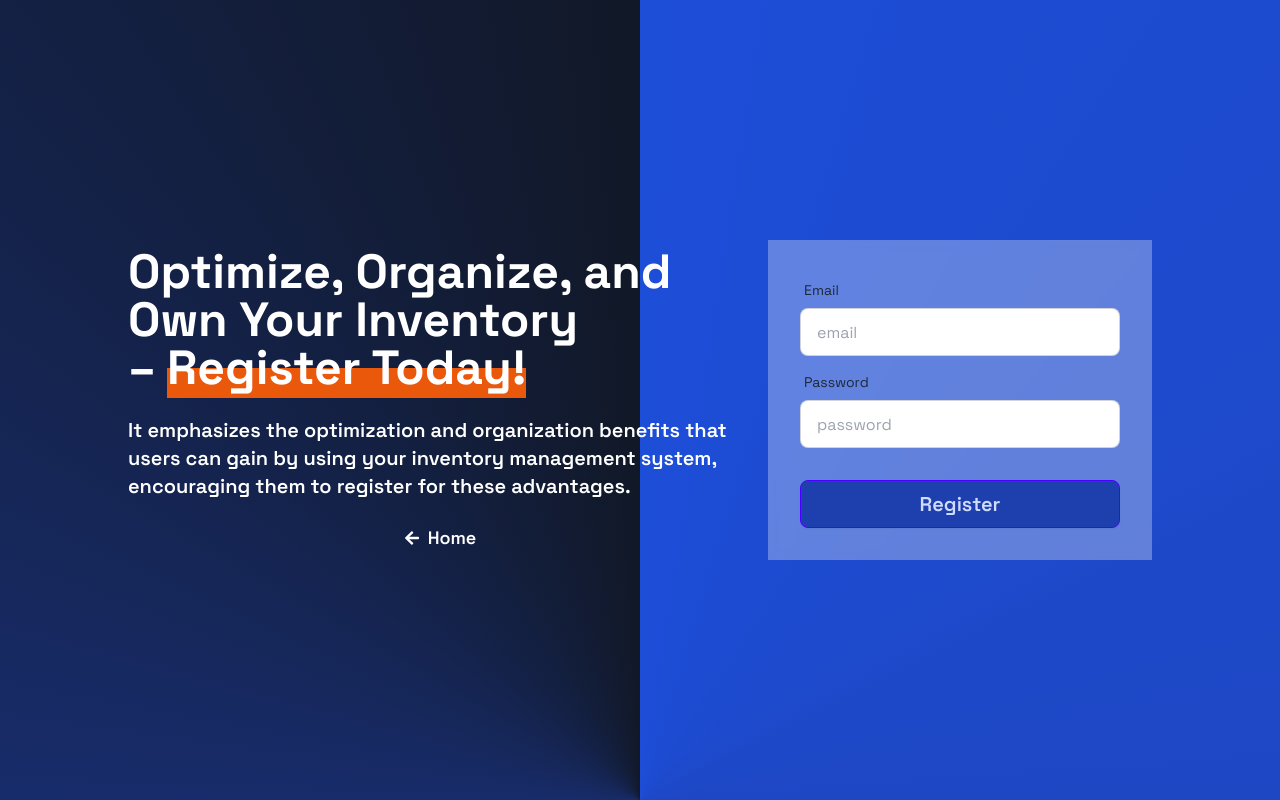
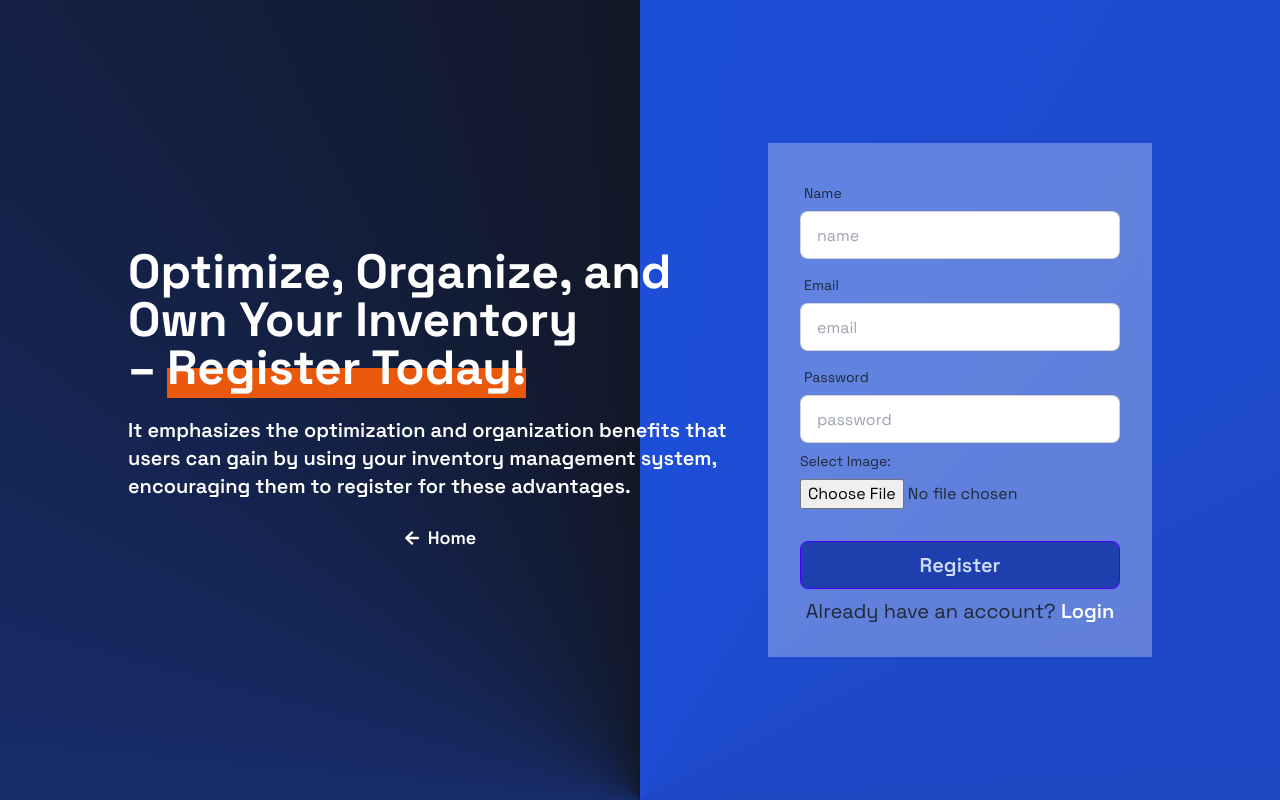
Before and after one commit to abrarcuet96/Inventory-Management-Website-Frontend, a React (Vite) app: page /register in a window 1280 px wide. Built offline with nearby package versions, Linux system fonts and the light colour scheme; no server answers.

Commit message:
registration page done

```diff
--- a/package.json
+++ b/package.json
@@ -10,10 +10,13 @@
     "preview": "vite preview"
   },
   "dependencies": {
+    "axios": "^1.6.2",
+    "firebase": "^10.6.0",
     "localforage": "^1.10.0",
     "match-sorter": "^6.3.1",
     "react": "^18.2.0",
     "react-dom": "^18.2.0",
+    "react-hot-toast": "^2.4.1",
     "react-icons": "^4.12.0",
     "react-router-dom": "^6.20.0",
     "sort-by": "^1.2.0"
--- a/src/Routes/Routes.jsx
+++ b/src/Routes/Routes.jsx
@@ -4,7 +4,7 @@ import Home from "../pages/Home/Home";
 import Register from "../pages/Register/Register";
 import Login from "../pages/Login/Login";
 
-export const myRoutes= createBrowserRouter([
+const myRoutes= createBrowserRouter([
     {
         path: '/',
         element: <MainLayout></MainLayout>,
--- /dev/null
+++ b/src/hooks/useAuth.jsx
@@ -0,0 +1,9 @@
+import { useContext } from "react";
+import { AuthContext } from "../providers/AuthProvider";
+
+const useAuth = () => {
+    const auth = useContext(AuthContext);
+    return auth;
+};
+
+export default useAuth;
--- a/src/main.jsx
+++ b/src/main.jsx
@@ -3,11 +3,14 @@ import ReactDOM from 'react-dom/client'
 import './index.css'
 import { RouterProvider } from 'react-router-dom'
 import myRoutes from './Routes/Routes'
+import AuthProvider from './providers/AuthProvider'
 
 ReactDOM.createRoot(document.getElementById('root')).render(
   <React.StrictMode>
-    <div className=''>
-      <RouterProvider router={myRoutes} />
-    </div>
+
+      <AuthProvider>
+        <RouterProvider router={myRoutes} />
+      </AuthProvider>
+
   </React.StrictMode>,
 )
--- a/src/pages/Register/Register.jsx
+++ b/src/pages/Register/Register.jsx
@@ -1,8 +1,52 @@
+import toast, { Toaster } from "react-hot-toast";
 import { FaArrowLeft } from "react-icons/fa";
-import { Link } from "react-router-dom";
+import { Link, useNavigate } from "react-router-dom";
+import useAuth from "../../hooks/useAuth";
+import axios from "axios";
+import { ImSpinner9 } from "react-icons/im";
 const Register = () => {
-    const highlightText={
+    const { createUser, updateUserProfile, loading, setLoading} = useAuth();
+    const navigate= useNavigate();
+    const highlightText = {
         background: 'linear-gradient(to bottom, transparent 50%, #EA580C 50%)'
+    }
+    const handleRegister = async e => {
+        setLoading(true);
+        e.preventDefault();
+        const form = e.target;
+        const name = form.name.value;
+        const email = form.email.value;
+        const password = form.password.value;
+        const image = form.image.files[0];
+        const formData = new FormData();
+        formData.append('image', image);
+        const {data}= await axios.post(`https://api.imgbb.com/1/upload?key=409d63a85c8999929d0d38334663991f`,formData);
+        // console.log(data);
+        console.log(name, email, password, data.data.display_url);
+        if (password.length < 6) {
+            toast.error('Password should be at least 6 characters or long');
+            return;
+        }
+        else if (!/^(?=.*[A-Z]).+$/.test(password)) {
+            toast.error('Your password should have at least one upper case character');
+            return;
+        }
+        else if (!/^(?=.*[\W_]).+$/.test(password)) {
+            toast.error('Your password should have at least one special character');
+            return;
+        }
+        createUser(email, password)
+            .then(res => {
+                console.log(res.user);
+                updateUserProfile(name, data.data.display_url);
+                toast.success('User Created Successfully');
+                setLoading(false);
+                navigate('/');
+            })
+            .catch(err => {
+                console.log(err);
+                toast.error(err.message);
+            })
     }
     return (
         <div>
@@ -19,28 +63,53 @@ const Register = () => {
                         </Link>
                     </div>
                     <div className="card shrink-0 w-1/2 max-w-sm  backdrop-blur-sm bg-white/30 rounded-none">
-                        <form className="card-body">
+                        <form onSubmit={handleRegister} className="card-body">
+                            <div className="form-control">
+                                <label className="label">
+                                    <span className="label-text">Name</span>
+                                </label>
+                                <input type="text" name="name" placeholder="name" className="input input-bordered" required />
+                            </div>
                             <div className="form-control">
                                 <label className="label">
                                     <span className="label-text">Email</span>
                                 </label>
-                                <input type="email" placeholder="email" className="input input-bordered" required />
+                                <input type="email" name="email" placeholder="email" className="input input-bordered" required />
                             </div>
                             <div className="form-control">
                                 <label className="label">
                                     <span className="label-text">Password</span>
                                 </label>
-                                <input type="password" placeholder="password" className="input input-bordered" required />
+                                <input type="password" name="password" placeholder="password" className="input input-bordered" required />
+                            </div>
+                            <div>
+                                <label htmlFor='image' className='block mb-2 text-sm'>
+                                    Select Image:
+                                </label>
+                                <input
+                                    required
+                                    type='file'
+                                    id='image'
+                                    name='image'
+                                    accept='image/*'
+                                />
                             </div>
                             <div className="form-control mt-6">
-                                <button className="btn btn-primary bg-blue-800 text-xl">Register</button>
+                                <button className="btn btn-primary bg-blue-800 text-xl">
+                                    {
+                                        loading ? <ImSpinner9 className="animate-spin"/> : <p>Register</p>
+                                    }
+                                </button>
+
                             </div>
+                            <p className="text-center text-xl">Already have an account? <Link to="/login" className="font-semibold text-white">Login</Link></p>
                         </form>
                     </div>
                 </div>
 
 
             </div>
+            <Toaster></Toaster>
         </div>
     );
 };
--- /dev/null
+++ b/src/providers/AuthProvider.jsx
@@ -0,0 +1,66 @@
+import { createContext, useEffect, useState } from "react";
+import { GoogleAuthProvider, createUserWithEmailAndPassword, getAuth, onAuthStateChanged, signInWithEmailAndPassword, signInWithPopup, signOut, updateProfile } from "firebase/auth"
+import app from "../../firebase/firebase.config";
+export const AuthContext = createContext(null);
+const auth = getAuth(app);
+const AuthProvider = ({ children }) => {
+    const [user, setUser] = useState(null);
+    const [loading, setLoading] = useState(true);
+    // Google Authentication Setup:
+    const googleProvider = new GoogleAuthProvider();
+    const googleSignIn = () => {
+        setLoading(true);
+        return signInWithPopup(auth, googleProvider);
+    }
+    // Email and Password Authentication Setup:
+    // creating user:
+    const createUser = (email, password) => {
+        setLoading(true);
+        return createUserWithEmailAndPassword(auth, email, password);
+    }
+    // sign in user:
+    const signIn = (email, password) => {
+        setLoading(true);
+        return signInWithEmailAndPassword(auth, email, password);
+    }
+    // update user profile:
+    const updateUserProfile=(name, photo)=>{
+        return updateProfile(auth.currentUser, {
+            displayName: name,
+            photoURL: photo
+        });
+    }
+    // log out:
+    const logOut=()=>{
+        setLoading(true);
+        return signOut(auth);
+    }
+    // auth state change handling:
+    useEffect(()=>{
+        const unsubscribe= onAuthStateChanged(auth, currentUser=>{
+            setUser(currentUser);
+            setLoading(false);
+        });
+        return ()=>{
+            return unsubscribe();
+        }
+    },[])
+    const authInfo = {
+        user,
+        loading,
+        setLoading,
+        googleSignIn,
+        createUser,
+        signIn,
+        updateUserProfile,
+        logOut
+
+    }
+    return (
+        <AuthContext.Provider value={authInfo}>
+            {children}
+        </AuthContext.Provider>
+    );
+};
+
+export default AuthProvider;
```
Also changed, not shown: 1 other file (tests, documents, lock files or other folders).
